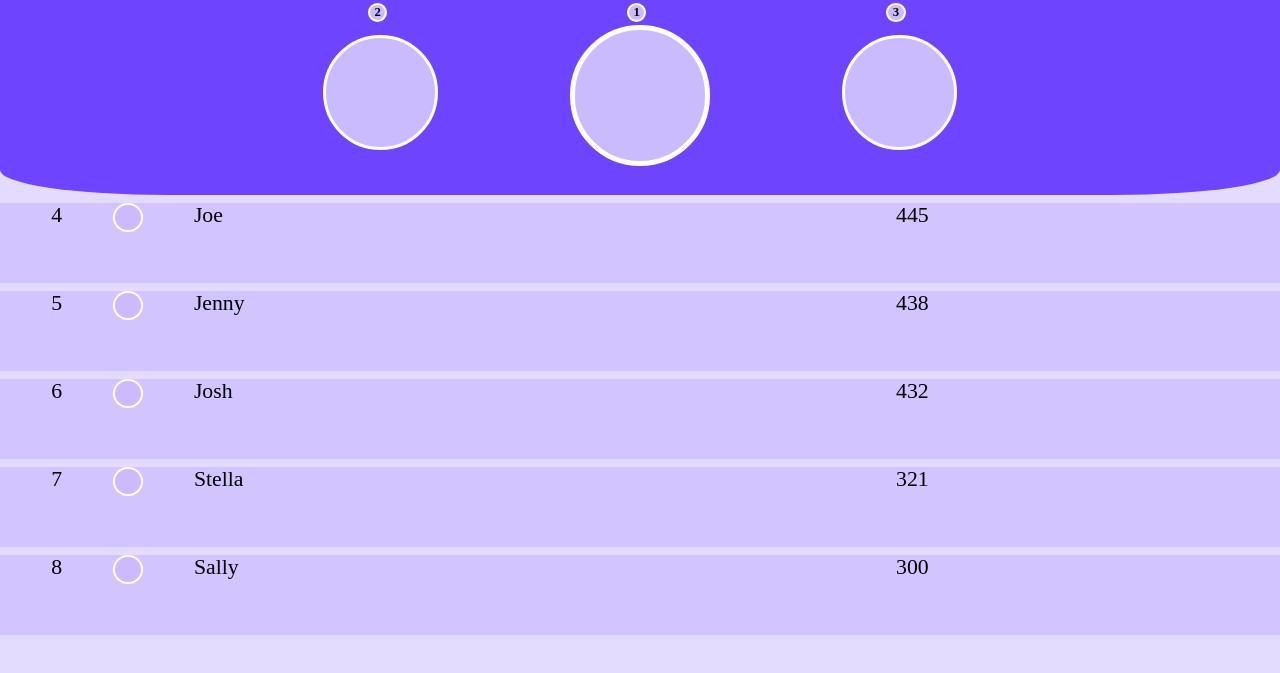
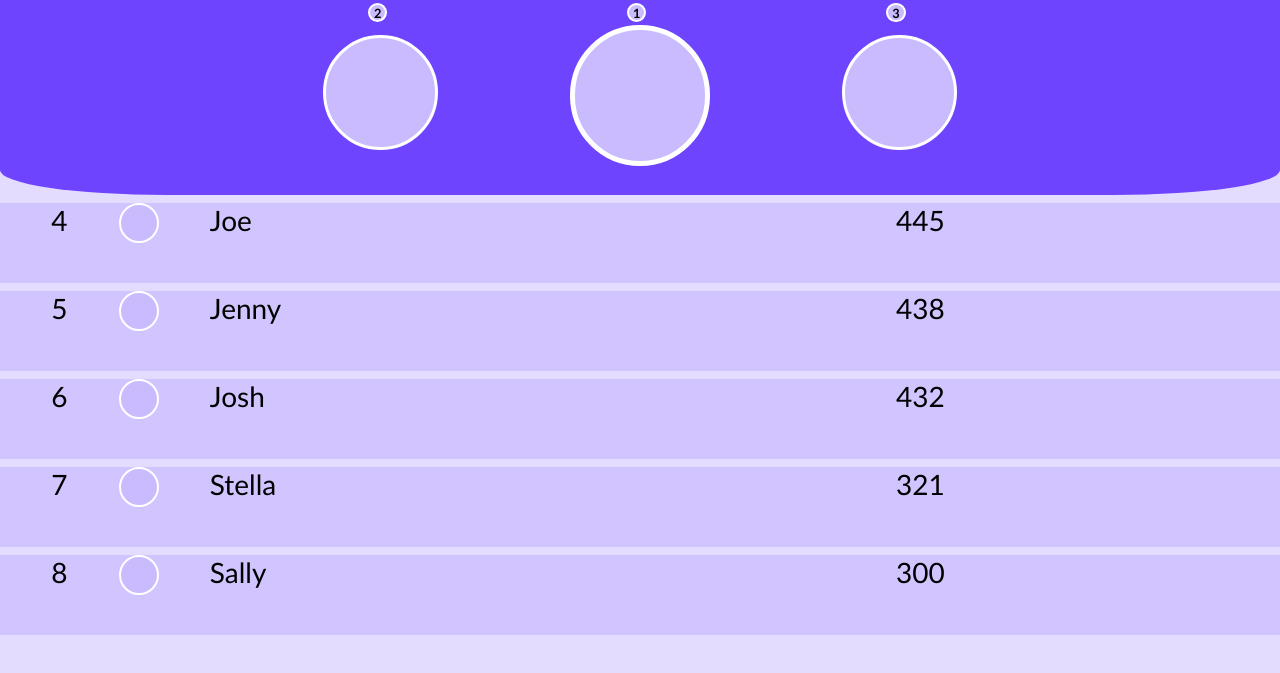
Before and after one commit to anushk06/webdtask, a plain HTML site: page index.html in a window 1280 px wide. Shown: the part 61-734 px from the top of the page. Drawn offline with Linux system fonts and the light colour scheme.

Commit message:
changed font

```diff
--- a/css/main.css
+++ b/css/main.css
@@ -54,6 +54,7 @@ body {
     color: rgb(3, 3, 3);
     font-size: 1vw;
     font-weight: bold;
+    font-family: 'Gill Sans', 'Gill Sans MT', Calibri, 'Trebuchet MS', sans-serif;
 }
 
 #num1 {
@@ -110,13 +111,14 @@ body {
 
 .val {
     margin-left: 4vw;
-    font-size: 1.7vw;
+    font-size: 3.5vh;
+    font-family: 'Gill Sans', 'Gill Sans MT', Calibri, 'Trebuchet MS', sans-serif;
 }
 
 .circle {
     margin-left: 4vw;
-    height: 2.3vw;
-    width: 2.3vw;
+    height: 5vh;
+    width: 5vh;
     border: solid white 0.2vw;
     border-radius: 50%;
     background-color: #cabbff;
@@ -125,11 +127,13 @@ body {
 
 .name {
     margin-left: 4vw;
-    font-size: 1.7vw;
+    font-size: 3.5vh;
+    font-family: 'Gill Sans', 'Gill Sans MT', Calibri, 'Trebuchet MS', sans-serif;
 }
 
 .score {
     position: absolute;
-    font-size: 1.7vw;
+    font-size: 3.5vh;
     margin-left: 70vw;
+    font-family: 'Gill Sans', 'Gill Sans MT', Calibri, 'Trebuchet MS', sans-serif;
 }
```
